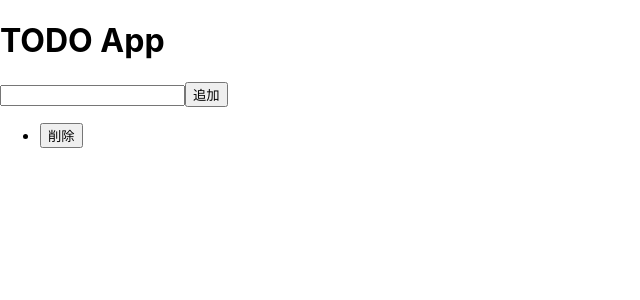
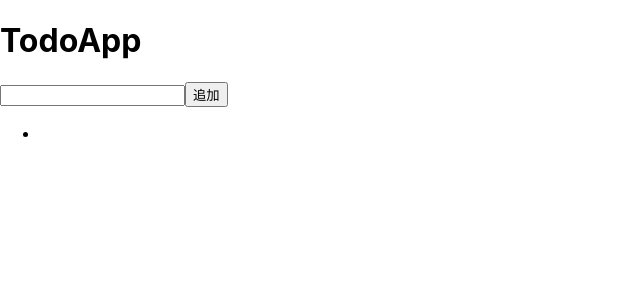
Before and after one commit to kazuki-koyama/JavaScript_study, a React (Create React App) app in the folder todo/: page / in a window 1280 px wide. Both pictures are taken after a click on the button "追加". Shown: the top 300 px of the page, without its empty margins (0-640 px from the left). Built offline with nearby package versions, Linux system fonts and the light colour scheme.

Commit message:
[practice] todoリスト追加・表示

```diff
--- a/todo/src/App.js
+++ b/todo/src/App.js
@@ -3,22 +3,23 @@ import React, { useState } from 'react';
 import './App.css';
 
 const AddTodo = props => {
+
   return (
     <>
       <input type="text" value={props.value} onChange={props.onChange} />
       <button onClick={props.onClick}>追加</button>
     </>
-  );
-};
+  )
+}
 
 const TodoElement = props => {
+
   return (
     <li>
-      {props.content}
-      <button onClick={props.onDelete}>削除</button>
+      {props.value}
     </li>
-  );
-};
+  )
+}
 
 const TodoApp = () => {
   const [value, setValue] = useState("");
@@ -27,38 +28,90 @@ const TodoApp = () => {
   const handleChange = e => setValue(e.target.value);
 
   const handleAdd = () => {
-    const newTodo = { id: todoList.length, content: value };
+    const newTodo = { id: todoList.length, value: value };
     setTodoList([...todoList, newTodo]);
     setValue("");
-  };
-
-  const handleDelete = id => {
-    const newTodoList = todoList.filter(todo => todo.id !== id);
-    setTodoList(newTodoList);
-  };
+  }
 
   return (
     <div>
-      <h1>TODO App</h1>
+      <h1>TodoApp</h1>
       <div>
         <AddTodo
-          value={value}
-          onChange={handleChange}
-          onClick={handleAdd}
+         value={value}
+         onChange={handleChange}
+         onClick={handleAdd}
         />
         <ul>
           {todoList.map(todo => (
             <TodoElement
-              key={todo.id}
-              content={todo.content}
-              onDelete={() => handleDelete(todo.id)}
+             key={todo.id}
+             value={todo.value}
             />
           ))}
         </ul>
       </div>
     </div>
-  );
-};
+  )
+}
+
+// const AddTodo = props => {
+//   return (
+//     <>
+//       <input type="text" value={props.value} onChange={props.onChange} />
+//       <button onClick={props.onClick}>追加</button>
+//     </>
+//   );
+// };
+
+// const TodoElement = props => {
+//   return (
+//     <li>
+//       {props.content}
+//       <button onClick={props.onDelete}>削除</button>
+//     </li>
+//   );
+// };
+
+// const TodoApp = () => {
+//   const [value, setValue] = useState("");
+//   const [todoList, setTodoList] = useState([]);
+
+//   const handleChange = e => setValue(e.target.value);
+
+//   const handleAdd = () => {
+//     const newTodo = { id: todoList.length, content: value };
+//     setTodoList([...todoList, newTodo]);
+//     setValue("");
+//   };
+
+//   const handleDelete = id => {
+//     const newTodoList = todoList.filter(todo => todo.id !== id);
+//     setTodoList(newTodoList);
+//   };
+
+//   return (
+//     <div>
+//       <h1>TODO App</h1>
+//       <div>
+//         <AddTodo
+//           value={value}
+//           onChange={handleChange}
+//           onClick={handleAdd}
+//         />
+//         <ul>
+//           {todoList.map(todo => (
+//             <TodoElement
+//               key={todo.id}
+//               content={todo.content}
+//               onDelete={() => handleDelete(todo.id)}
+//             />
+//           ))}
+//         </ul>
+//       </div>
+//     </div>
+//   );
+// };
 
 function App() {
   return (
```
